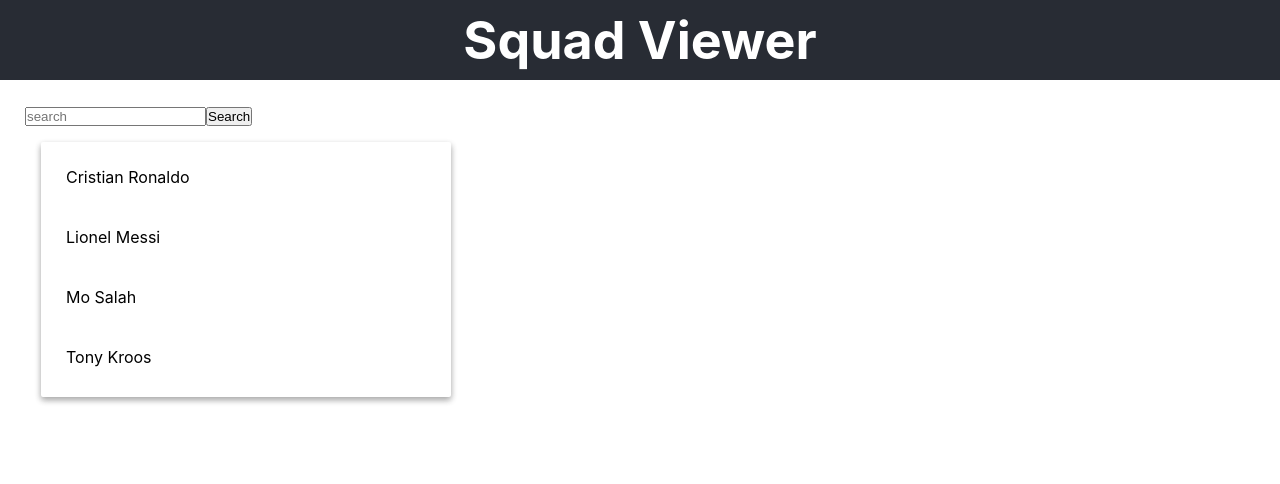
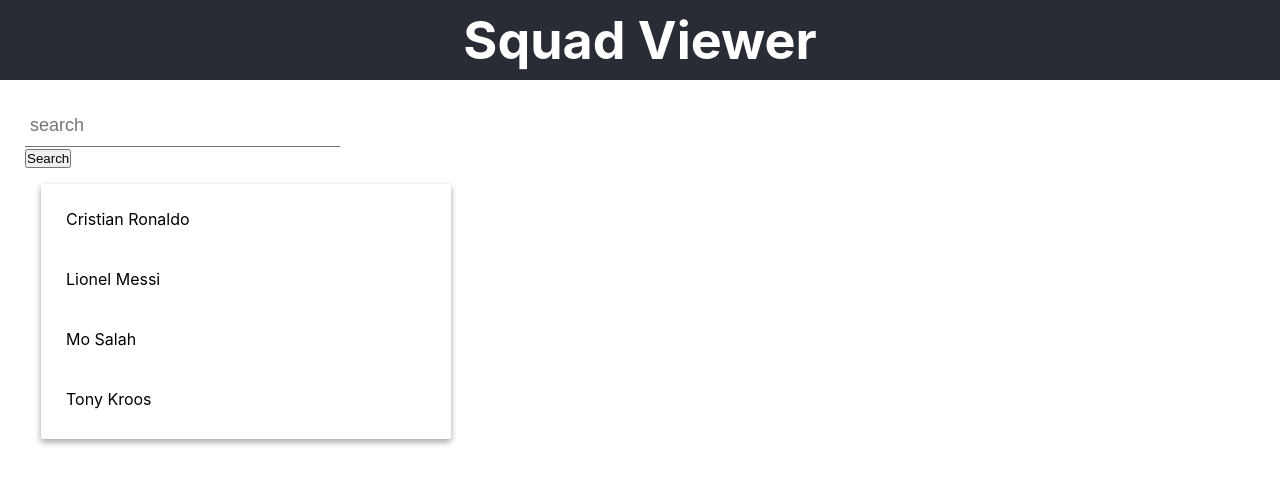
Before and after one commit to LloydTDavies/Squad-Viewer-web-app, a React (Create React App) app: page / in a window 1280 px wide. Shown: the top 484 px of the page. Built offline with nearby package versions, Linux system fonts and the light colour scheme.

Commit message:
Added styling and option to add from list

```diff
--- a/src/App.tsx
+++ b/src/App.tsx
@@ -1,10 +1,8 @@
-import React, { useEffect, useState } from 'react';
-import axios from 'axios';
+import React, { useState } from 'react';
 import './App.css';
 import PlayerList from './Components/PlayerList/PlayerList';
 import { Player } from './Interfaces/Player.interface';
 import PlayerSearch from './Components/PlayerSearch/PlayerSearch';
-import { getPlayerByName } from './Services/Player/PlayerSearch.service';
 
 const DEFAULT_STATE: Player[] = [
   { name: 'Cristian Ronaldo' },
@@ -16,18 +14,8 @@ const DEFAULT_STATE: Player[] = [
 function App(): JSX.Element {
   const [players, updatePlayers] = useState(DEFAULT_STATE);
 
-  // useEffect(() => {
-  //   axios.get('http://localhost:8080/api/v1/players')
-  //     .then((res) => res.data)
-  //     .then((data) => updatePlayers((state) => {
-  //       const newState = [...state, ...data];
-  //       return newState;
-  //     }));
-  // }, []);
-
-  const onSearchHandler = (name: string) => {
-    getPlayerByName(name)
-      .then((data) => updatePlayers((state) => [...state, ...data]));
+  const onAddPlayerHandler = (player: Player) => {
+    updatePlayers((state) => [...state, player]);
   };
 
   return (
@@ -36,9 +24,7 @@ function App(): JSX.Element {
         <h1>Squad Viewer</h1>
       </header>
       <main>
-        <PlayerSearch
-          onSearch={onSearchHandler}
-        />
+        <PlayerSearch onAddPlayer={onAddPlayerHandler} />
         <PlayerList players={players} />
       </main>
     </div>
--- a/src/Components/PlayerList/PlayerList.module.css
+++ b/src/Components/PlayerList/PlayerList.module.css
@@ -1,20 +1,3 @@
 .player-list-card {
   max-width: 400px;
 }
-
-ul {
-  list-style: none;
-}
-
-li {
-  padding: 20px;
-  cursor:default;
-}
-
-li:last-child {
-    margin-bottom: 5px;
-}
-
-li:hover {
-    background-color: rgb(243 243 243);
-}
--- a/src/Components/PlayerList/PlayerList.tsx
+++ b/src/Components/PlayerList/PlayerList.tsx
@@ -1,6 +1,8 @@
 import React from 'react';
 import { Player } from '../../Interfaces/Player.interface';
 import Card from '../UI/Card';
+import List from '../UI/List';
+import ListItem from '../UI/ListItem';
 
 import Styles from './PlayerList.module.css';
 
@@ -8,9 +10,15 @@ const PlayerList: React.FC<PlayerListProps> = (props) => {
   const { players } = props;
   return (
     <Card className={Styles['player-list-card']}>
-      <ul>
-        {players.map((player) => <li key={Math.random()}>{player.name}</li>)}
-      </ul>
+      <List>
+        {players.map((player) => (
+          <ListItem
+            key={Math.random()}
+          >
+            {player.name}
+          </ListItem>
+        ))}
+      </List>
     </Card>
   );
 };
--- a/src/Components/PlayerSearch/PlayerSearch.tsx
+++ b/src/Components/PlayerSearch/PlayerSearch.tsx
@@ -1,27 +1,59 @@
 import React, { useState } from 'react';
+import { Player } from '../../Interfaces/Player.interface';
+import { getPlayerByName } from '../../Services/Player/PlayerSearch.service';
+import Input from '../UI/Input';
+import List from '../UI/List';
+import ListItem from '../UI/ListItem';
 
-const PlayerSearch: React.FC<PlayerSearchProps> = ({ onSearch }) => {
+const PlayerSearch: React.FC<PlayerSearchProps> = ({ onAddPlayer }) => {
   const [searchString, updateSearchString] = useState('');
+  const [
+    playerSearchResults,
+    updateSearchResults,
+  ] = useState(new Array<Player>());
 
   const onClickHandler = () => {
-    onSearch(searchString);
+    getPlayerByName(searchString)
+      .then((data) => updateSearchResults([...data]));
+  };
+
+  const addPlayerHandler = (player: Player) => {
+    onAddPlayer(player);
+    updateSearchString('');
+    updateSearchResults([]);
   };
 
   return (
     <div>
-      <input
+      <Input
         type="text"
         value={searchString}
         onChange={(event) => updateSearchString(event.target.value)}
         placeholder="search"
       />
       <button type="button" onClick={onClickHandler}>Search</button>
+      <div>
+        <List>
+          {playerSearchResults.map((player) => (
+            <ListItem
+              key={Math.random()}
+              onClick={() => addPlayerHandler(player)}
+            >
+              {player.name}
+              {' '}
+              {player.team}
+              {' '}
+              {player.nationality}
+            </ListItem>
+          ))}
+        </List>
+      </div>
     </div>
   );
 };
 
 export interface PlayerSearchProps {
-  onSearch: (name: string) => void;
+  onAddPlayer: (player: Player) => void;
 }
 
 export default PlayerSearch;
--- /dev/null
+++ b/src/Components/UI/Input.module.css
@@ -0,0 +1,11 @@
+.input {
+  font-size: 18px;
+  padding: 10px 10px 10px 5px;
+  display: block;
+  width: 300px;
+  border: none;
+  border-bottom: 1px solid #757575;
+}
+.input:focus {
+  outline: none;
+}
--- /dev/null
+++ b/src/Components/UI/Input.tsx
@@ -0,0 +1,28 @@
+import React from 'react';
+
+import styles from './Input.module.css';
+
+const Input: React.FC<InputProps> = ({
+  className, type, value, onChange, placeholder,
+}) => {
+  const classes = `${styles.input} ${className}`;
+  return (
+    <input
+      className={classes}
+      type={type}
+      value={value}
+      placeholder={placeholder}
+      onChange={onChange}
+    />
+  );
+};
+
+export interface InputProps {
+  className?: string;
+  type?: string;
+  value?: any;
+  onChange?: (event: any) => void;
+  placeholder?: string
+}
+
+export default Input;
--- /dev/null
+++ b/src/Components/UI/List.module.css
@@ -0,0 +1,3 @@
+.list {
+  list-style: none;
+}
--- /dev/null
+++ b/src/Components/UI/List.tsx
@@ -0,0 +1,12 @@
+import React from 'react';
+import Styles from './List.module.css';
+
+const List: React.FC = ({ children }) => (
+  <ul
+    className={Styles.list}
+  >
+    {children}
+  </ul>
+);
+
+export default List;
--- /dev/null
+++ b/src/Components/UI/ListItem.module.css
@@ -0,0 +1,12 @@
+.list-item {
+    padding: 20px;
+    cursor:default;
+  }
+
+  .list-item:last-child {
+      margin-bottom: 5px;
+  }
+
+  .list-item:hover {
+      background-color: rgb(243 243 243);
+  }
--- /dev/null
+++ b/src/Components/UI/ListItem.tsx
@@ -0,0 +1,19 @@
+/* eslint-disable jsx-a11y/no-static-element-interactions */
+import React from 'react';
+import Styles from './ListItem.module.css';
+
+const ListItem:React.FC<ListItemProps> = ({ children, onClick }) => (
+  <li
+    className={Styles['list-item']}
+  >
+    <div onClick={onClick} onKeyDown={onClick}>
+      {children}
+    </div>
+  </li>
+);
+
+export interface ListItemProps {
+  onClick?: (event: any) => void;
+}
+
+export default ListItem;
```
